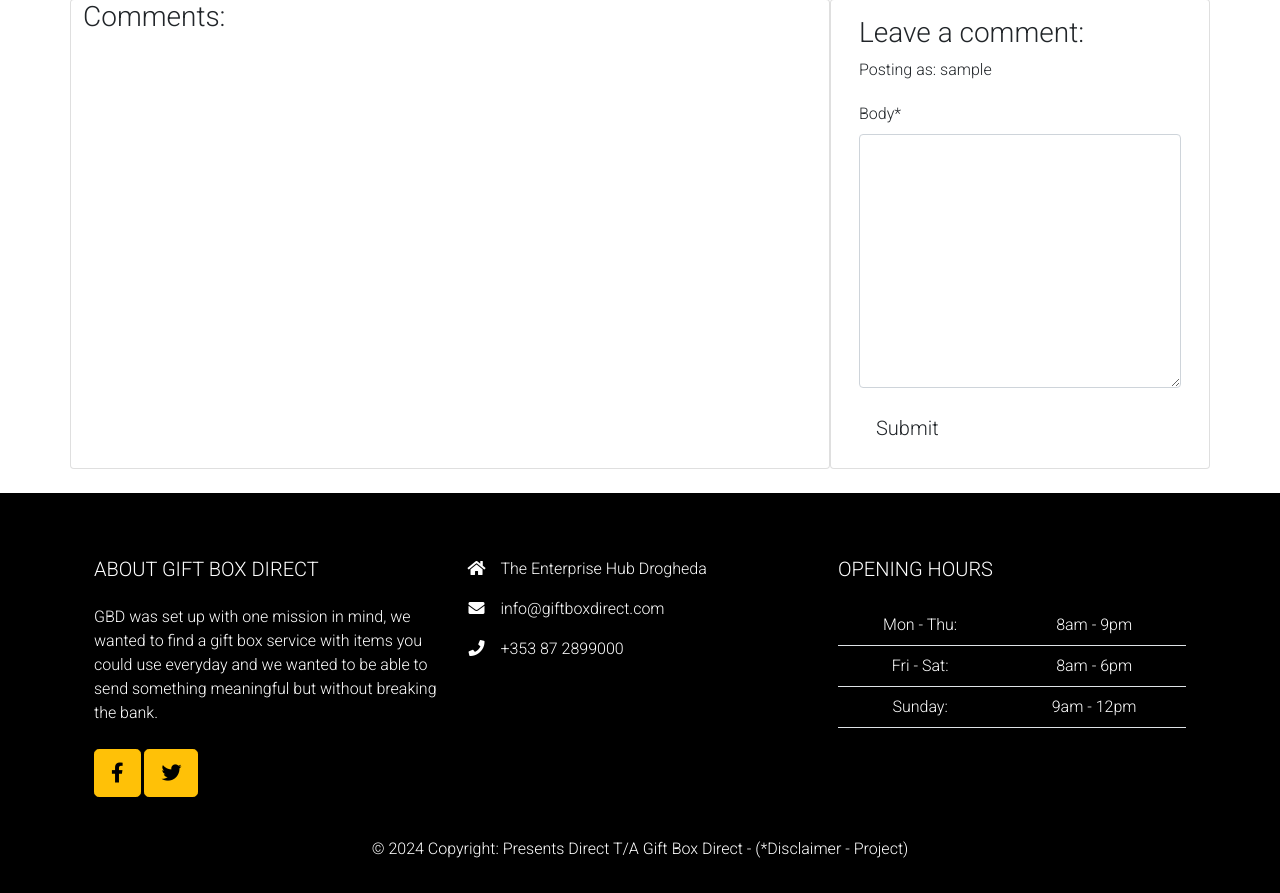
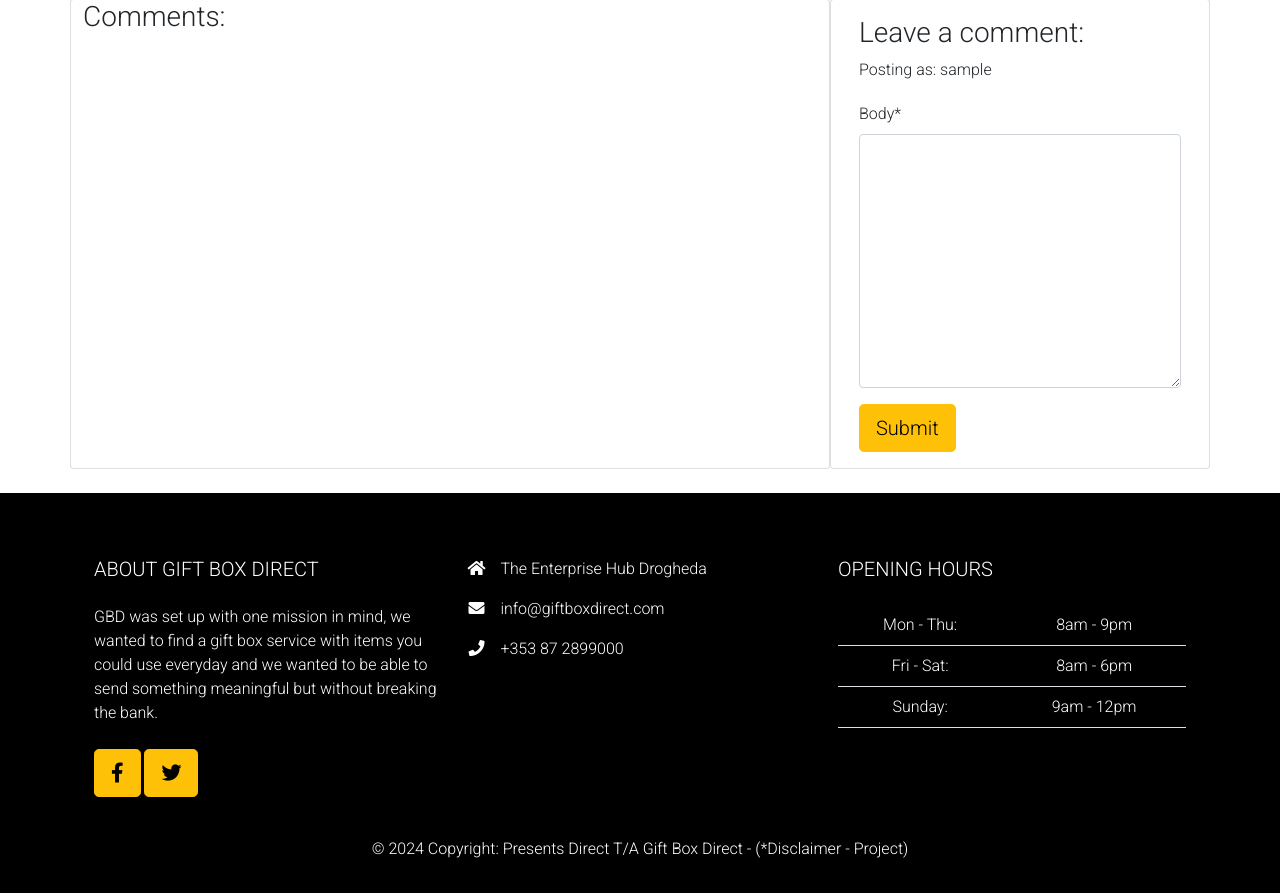
Before and after one commit to NigelFinegan5p/project4, a Django app: template blog/templates/blog/post_detail.html in a window 1280 px wide; the page is wider, and only the part inside the window is pictured. Shown: the part 750-1643 px from the top of that part. Run offline with Django 4.2, Linux system fonts and the light colour scheme; the template is opened without the code that fills it: values that come from a table or form of the project are taken from there, others are empty; the visitor is signed in with stand-in values (Sample User, id 1); some libraries are stand-ins or nearby versions.

Commit message:
add btn-warning to sign in / sign out / sign up/ and edit adn delete comments on blog posts, all yellow

```diff
--- a/blog/templates/blog/post_detail.html
+++ b/blog/templates/blog/post_detail.html
@@ -65,12 +65,12 @@
                     </div>
                     {% if not comment.approved and comment.author == user %}
                     <p class="approval">
-                        This comment is awaiting approval
+                        <strong>This comment is awaiting approval, bear with us, Team #GBD!</strong>
                     </p>
                     {% endif %}
                     {% if user.is_authenticated and comment.author == user %}
-                    <button class="btn btn-delete" comment_id="{{ comment.id }}">Delete</button>
-                    <button class="btn btn-edit" comment_id="{{ comment.id }}">Edit</button>
+                    <button class="btn btn-delete btn-warning" comment_id="{{ comment.id }}">Delete</button>
+                    <button class="btn btn-edit btn-warning" comment_id="{{ comment.id }}">Edit</button>
                     {% endif %}
                 </div>
                 <!-- Our for loop ends here -->
@@ -86,7 +86,7 @@
                 <form id="commentForm" method="post" style="margin-top: 1.3em;">
                     {{ comment_form | crispy }}
                     {% csrf_token %}
-                    <button id="submitButton" type="submit" class="btn btn-signup btn-lg">Submit</button>
+                    <button id="submitButton" type="submit" class="btn btn-signup btn-lg btn-warning">Submit</button>
                 </form>
                 {% else %}
                 <p>Log in to leave a comment</p>
@@ -113,7 +113,7 @@
         This action cannot be undone. Thank you, for being part of the Gift Box experience!
       </div>
       <div class="modal-footer">
-        <button type="button" class="btn btn-secondary"
+        <button type="button" class="btn btn-secondary btn-warning"
           data-bs-dismiss="modal">Close</button>
         <a id="deleteConfirm" href="#" class="btn
           btn-danger">Delete</a>
--- a/blog/views.py
+++ b/blog/views.py
@@ -94,7 +94,7 @@
 
     if comment.author == request.user:
         comment.delete()
-        messages.add_message(request, messages.SUCCESS, 'Comment deleted!')
+        messages.add_message(request, messages.SUCCESS, 'Comment deleted, Try Our Subscrition Service! Book & Subscribe')
     else:
         messages.add_message(request, messages.ERROR, 'You can only delete your own comments!')
 
--- a/hello_world/views.py
+++ b/hello_world/views.py
@@ -1,7 +1,11 @@
 from django.shortcuts import render, redirect
 from .models import GiftBox, Booking
 from .forms import BookingForm
+from django.contrib.auth.decorators import login_required
 
+
+
+@login_required(login_url="/accounts/login/")
 def giftbox_list(request):
     giftboxes = GiftBox.objects.all()
     return render(request, 'hello_world/giftbox_list.html', {'giftboxes': giftboxes})
--- a/templates/account/login.html
+++ b/templates/account/login.html
@@ -26,7 +26,7 @@
                 {% if redirect_field_value %}
                 <input type="hidden" name="{{ redirect_field_name }}" value="{{ redirect_field_value }}" />
                 {% endif %}
-                <button class="btn btn-signup right" type="submit">{% trans "Sign In" %}</button>
+                <button class="btn btn-signup right btn-warning" type="submit">{% trans "Sign In" %}</button>
             </form>
         </div>
     </div>
--- a/templates/account/logout.html
+++ b/templates/account/logout.html
@@ -21,7 +21,7 @@
                 {% if redirect_field_value %}
                 <input type="hidden" name="{{ redirect_field_name }}" value="{{ redirect_field_value }}" />
                 {% endif %}
-                <button class="btn btn-signup right" type="submit">{% trans 'Sign Out' %}</button>
+                <button class="btn btn-signup right btn-warning" type="submit">{% trans 'Sign Out' %}</button>
             </form>
         </div>
     </div>
--- a/templates/account/signup.html
+++ b/templates/account/signup.html
@@ -28,7 +28,7 @@
         <input type="hidden" name="{{ redirect_field_name }}"
           value="{{ redirect_field_value }}" />
         {% endif %}
-        <button class="btn btn-signup right" type="submit">
+        <button class="btn btn-signup right btn-warning" type="submit">
           {% trans "Sign Up" %} &raquo;</button>
       </form>
     </div>
```
Also changed, not shown: templates/socialaccount/login.html (line endings or trailing spaces).
